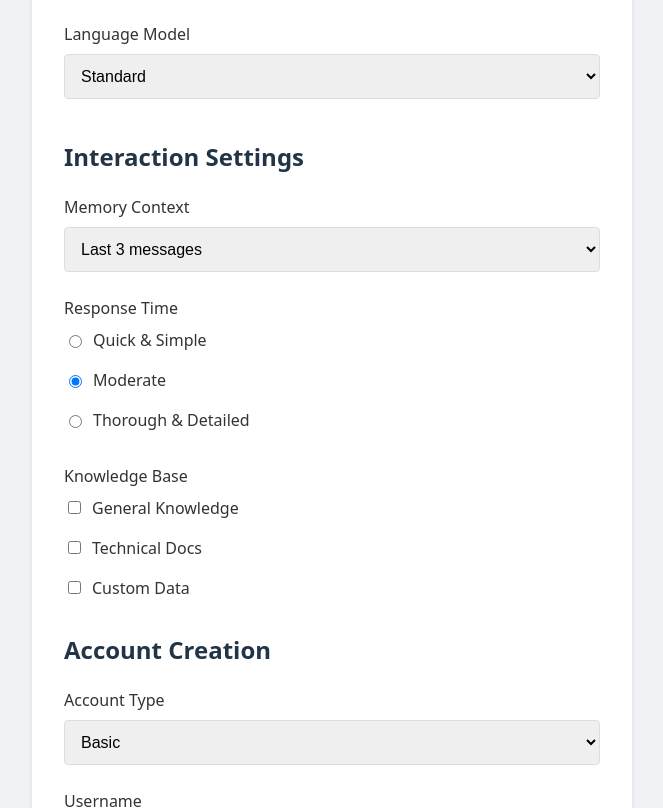
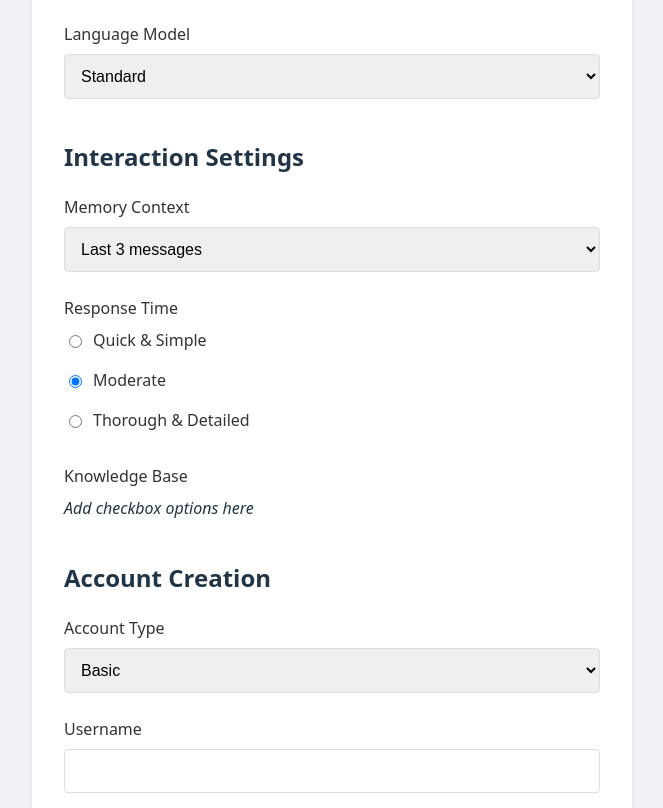
Before and after one commit to webguyian/react-ts-challenge, a React (Vite) app: page / in a window 1280 px wide. Shown: the part 540-1348 px from the top of the page, without its empty margins (308-971 px from the left). Built offline with nearby package versions, Linux system fonts and the light colour scheme.

Commit message:
Add knowledge base options

```diff
--- a/src/components/Step2.tsx
+++ b/src/components/Step2.tsx
@@ -7,7 +7,7 @@ interface Step2Props {
 
 const Step2 = ({ formData, updateFormData }: Step2Props) => {
   return (
-    <div>
+    <div className="form-content">
       <h2>Interaction Settings</h2>
       <div className="form-group">
         <label htmlFor="memoryContext">Memory Context</label>
@@ -75,54 +75,13 @@ const Step2 = ({ formData, updateFormData }: Step2Props) => {
       <div className="form-group">
         <label>Knowledge Base</label>
         <div className="checkbox-group">
-          <label>
-            <input
-              type="checkbox"
-              value="general"
-              checked={formData.knowledgeBase.includes('general')}
-              onChange={(e) => {
-                const value = e.target.value;
-                updateFormData({
-                  knowledgeBase: e.target.checked
-                    ? [...formData.knowledgeBase, value]
-                    : formData.knowledgeBase.filter((v) => v !== value),
-                });
-              }}
-            />
-            General Knowledge
-          </label>
-          <label>
-            <input
-              type="checkbox"
-              value="technical"
-              checked={formData.knowledgeBase.includes('technical')}
-              onChange={(e) => {
-                const value = e.target.value;
-                updateFormData({
-                  knowledgeBase: e.target.checked
-                    ? [...formData.knowledgeBase, value]
-                    : formData.knowledgeBase.filter((v) => v !== value),
-                });
-              }}
-            />
-            Technical Docs
-          </label>
-          <label>
-            <input
-              type="checkbox"
-              value="custom"
-              checked={formData.knowledgeBase.includes('custom')}
-              onChange={(e) => {
-                const value = e.target.value;
-                updateFormData({
-                  knowledgeBase: e.target.checked
-                    ? [...formData.knowledgeBase, value]
-                    : formData.knowledgeBase.filter((v) => v !== value),
-                });
-              }}
-            />
-            Custom Data
-          </label>
+          {/*
+           * TODO - Implement the following logic to:
+           * 1. Get the correct knowledge base options based on botRole
+           * 2. Render the checkboxes dynamically
+           * 3. Handle the checkbox changes to add and remove options
+           */}
+          <em>Add checkbox options here</em>
         </div>
       </div>
     </div>
```
Also changed, not shown: src/types/form.ts (+27 -0 lines).
